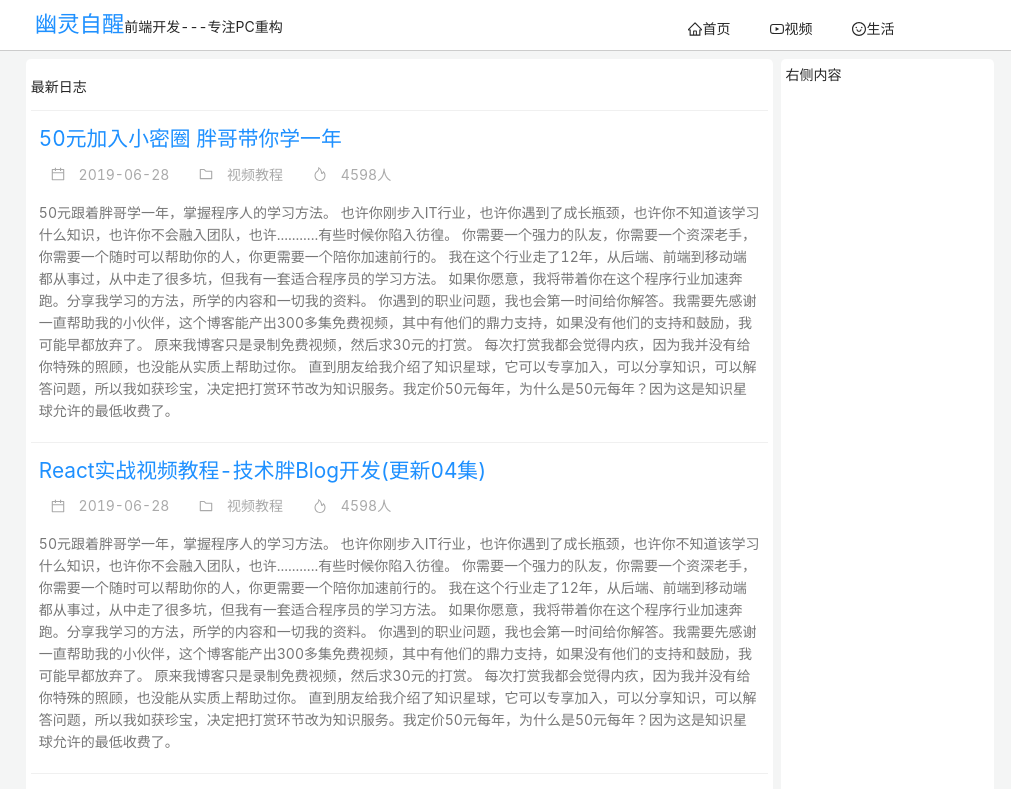
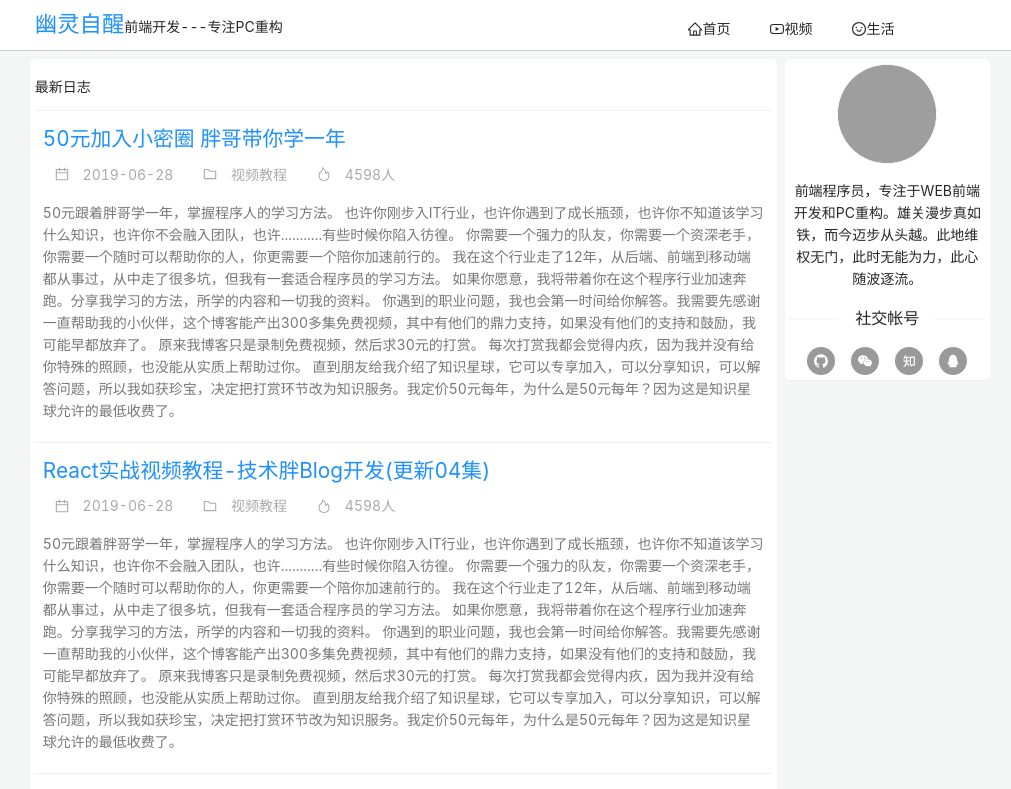
Before and after one commit to youling4438/next-blog, a Next.js app: page /list in a window 1280 px wide. Shown: the top 789 px of the page, without its empty margins (130-1141 px from the left). Built offline with nearby package versions, Linux system fonts and the light colour scheme; grey boxes are pictures that could not be loaded.

Commit message:
add author component

```diff
--- /dev/null
+++ b/components/Author.js
@@ -0,0 +1,23 @@
+import { Avatar, Divider } from 'antd'
+import { GithubOutlined, WechatOutlined, QqOutlined, ZhihuOutlined } from '@ant-design/icons'
+import authorStyles from '../styles/components/author.module.css'
+
+const Author = () => {
+	return (
+		<div className={authorStyles['author-div']}>
+			<div>
+				<Avatar size={100} src="https://avatars3.githubusercontent.com/u/19323442?s=460&u=24cf094d1f2d53f3589130b073d3fb3efa74a8ac&v=4"  className={authorStyles['author-img']} />
+			</div>
+			<div className={authorStyles['author-introducation']}>
+				前端程序员，专注于WEB前端开发和PC重构。雄关漫步真如铁，而今迈步从头越。此地维权无门，此时无能为力，此心随波逐流。
+			</div>
+			<Divider>社交帐号</Divider>
+			<Avatar size={28} icon={<GithubOutlined />} className={authorStyles['account']} />
+			<Avatar size={28} icon={<WechatOutlined />} className={authorStyles['account']} />
+			<Avatar size={28} icon={<ZhihuOutlined />} className={authorStyles['account']} />
+			<Avatar size={28} icon={<QqOutlined />} className={authorStyles['account']} />
+		</div>
+	)
+}
+
+export default Author
--- a/pages/list.js
+++ b/pages/list.js
@@ -3,6 +3,7 @@ import { Row, Col, List } from 'antd'
 import { CalendarOutlined, FolderOutlined, FireOutlined } from '@ant-design/icons'
 import Head from 'next/head'
 import Header from '../components/Header'
+import Author from '../components/Author'
 import commonStyles from '../styles/pages/common.module.css'
 import listStyles from '../styles/pages/list.module.css'
 
@@ -41,9 +42,9 @@ const MyList = () => {
 						)}
 					/>
 				</Col>
-				<Col className={commonStyles['common-right']} xs={0} sm={0} md={7} lg={5} xl={4} >
-					右侧内容
-			</Col>
+				<Col xs={0} sm={0} md={7} lg={5} xl={4} >
+					<Author />
+				</Col>
 			</Row>
 		</>
 	)
--- /dev/null
+++ b/styles/components/author.module.css
@@ -0,0 +1,33 @@
+.author-div{
+    text-align: center;
+	padding: 1rem;
+	background-color: #FFF;
+	margin-left: .5rem;
+	padding: .3rem;
+	border-radius: .3rem;
+	border-bottom: 1px solid #eee;
+}
+.author-div div{
+    margin-bottom: 1rem;
+}
+.author-introduction{
+    font-size:.8rem;
+    color: #999;
+}
+.author-img{
+	background-color: #999;
+	border: 1px solid;
+}
+.account{
+    background-color: #999;
+    margin-left: .5rem;
+    margin-right: .5rem;
+}
+
+.common-right {
+	background-color: #FFF;
+	margin-left: .5rem;
+	padding: .3rem;
+	border-radius: .3rem;
+	border-bottom: 1px solid #eee;
+}
```
